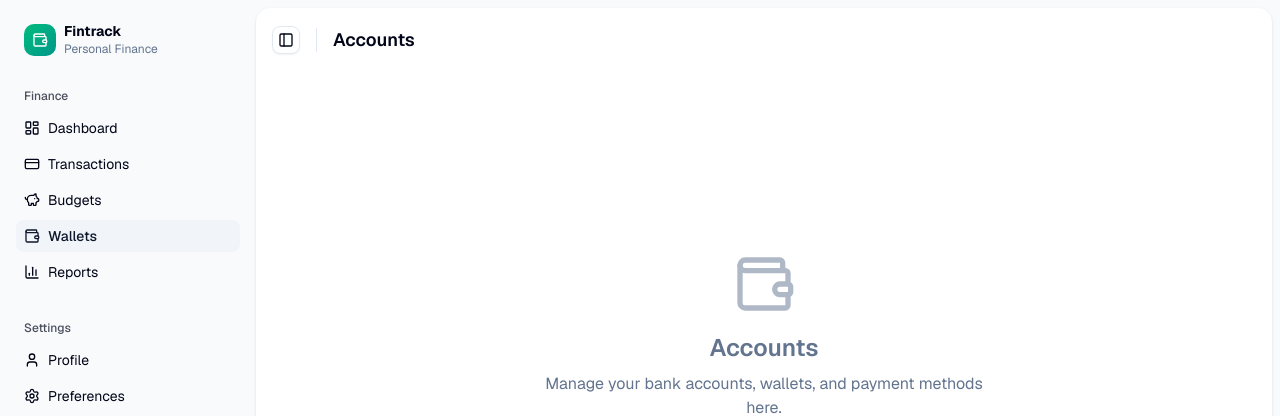
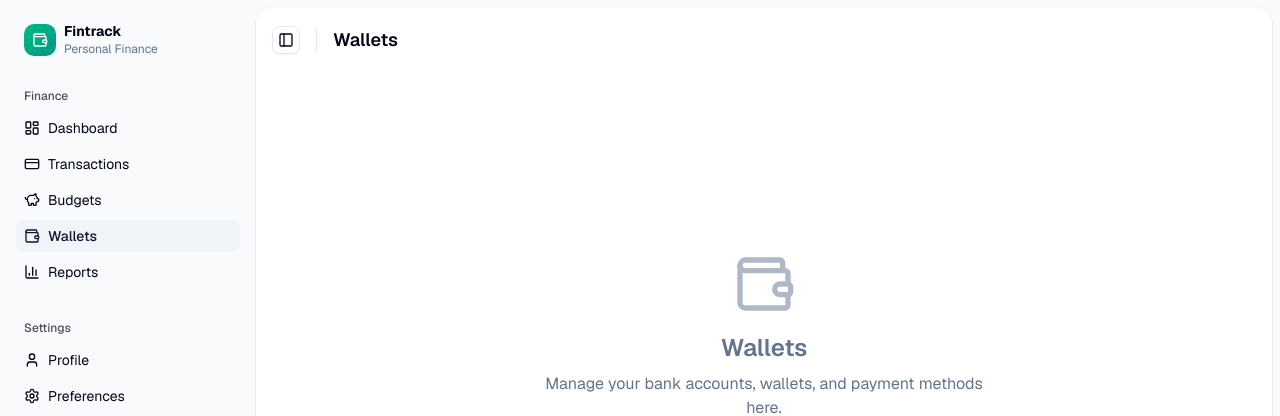
Before and after one commit to dzkrii/fintrack, a Next.js app: page /wallets in a window 1280 px wide. Shown: the top 416 px of the page. Built offline with nearby package versions, Linux system fonts and the light colour scheme.

Commit message:
feat: rename "Accounts" to "Wallets" on the wallets page

```diff
--- a/app/wallets/page.tsx
+++ b/app/wallets/page.tsx
@@ -6,12 +6,12 @@ export default function AccountsPage() {
   return (
     <>
       <Header fixed>
-        <h1 className="text-lg font-semibold">Accounts</h1>
+        <h1 className="text-lg font-semibold">Wallets</h1>
       </Header>
       <Main>
         <div className="flex flex-col items-center justify-center min-h-[60vh] text-muted-foreground">
           <Wallet className="h-16 w-16 mb-4 opacity-50" />
-          <h2 className="text-2xl font-semibold mb-2">Accounts</h2>
+          <h2 className="text-2xl font-semibold mb-2">Wallets</h2>
           <p className="text-center max-w-md">
             Manage your bank accounts, wallets, and payment methods here.
           </p>
```
